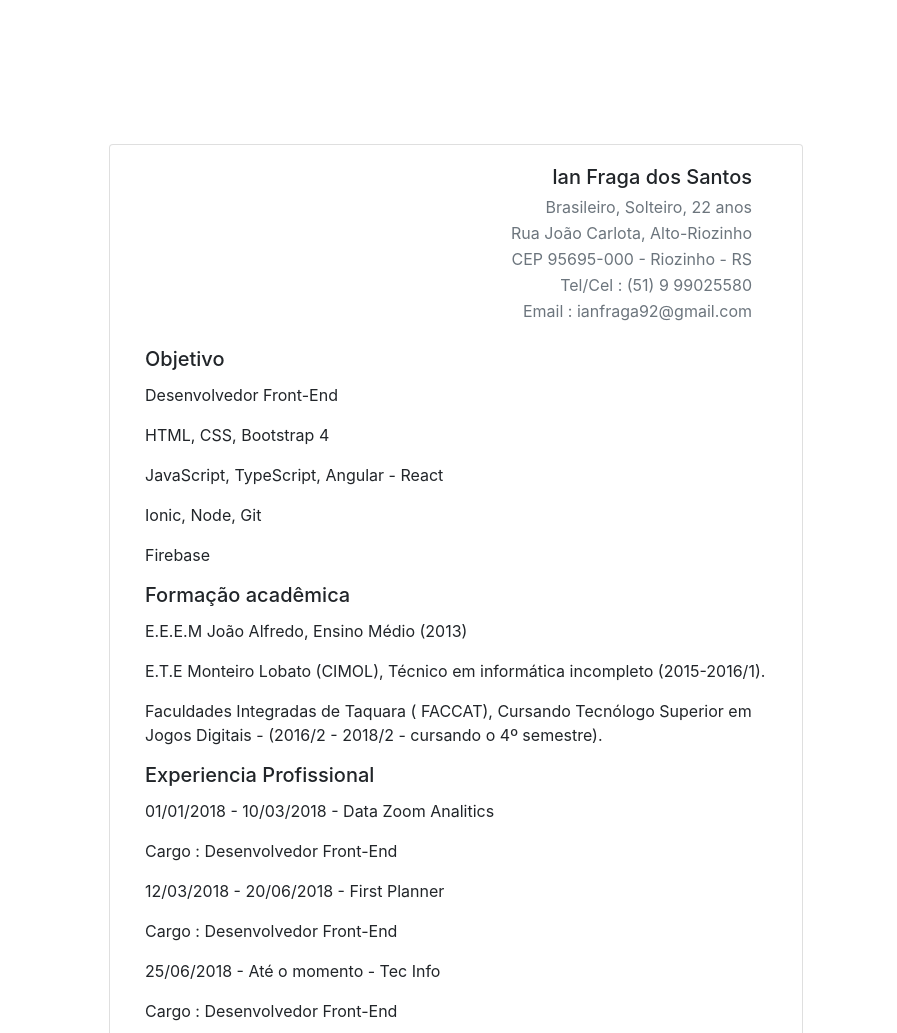
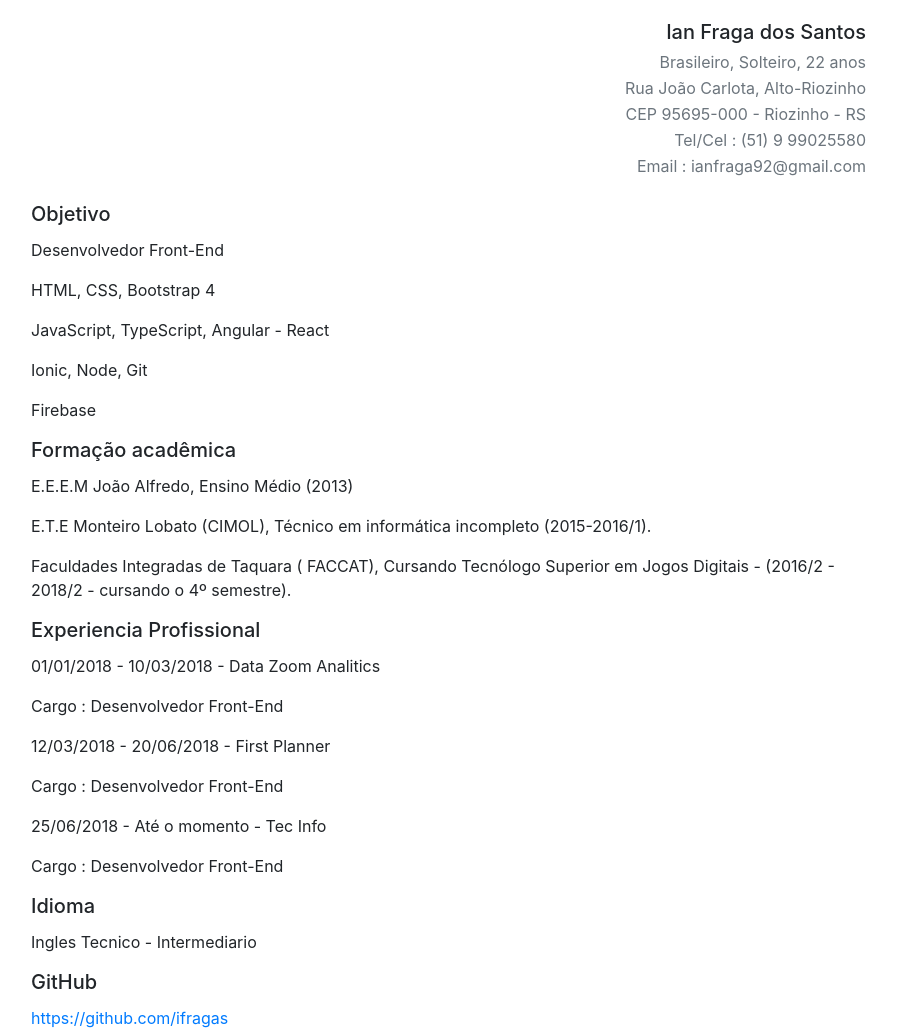
Before and after one commit to ifragas/curriculo, a plain HTML site: page index.html in a window 1280 px wide. Shown: the top 1033 px of the page, without its empty margins (184-1081 px from the left). Drawn offline with nearby package versions, Linux system fonts and the light colour scheme.

Commit message:
Update index.html

```diff
--- a/index.html
+++ b/index.html
@@ -49,9 +49,9 @@
     <body>
 
         <div class="container ">
-            <div class="row p-5">
-                <div class="d-flex justify-content-center w-100 p-5">
-                    <div class="col-sm-10 col-md-10 col-xl-10 p-5">
+            <div class="row ">
+                <div class="d-flex justify-content-center w-100 ">
+                    <div class="col-sm-10 col-md-10 col-xl-10 m-auto>
                         <div class="card w-100">
                             <div class="card-body ">
                                 <div class="row w-100 d-flex justify-content-end">
```
